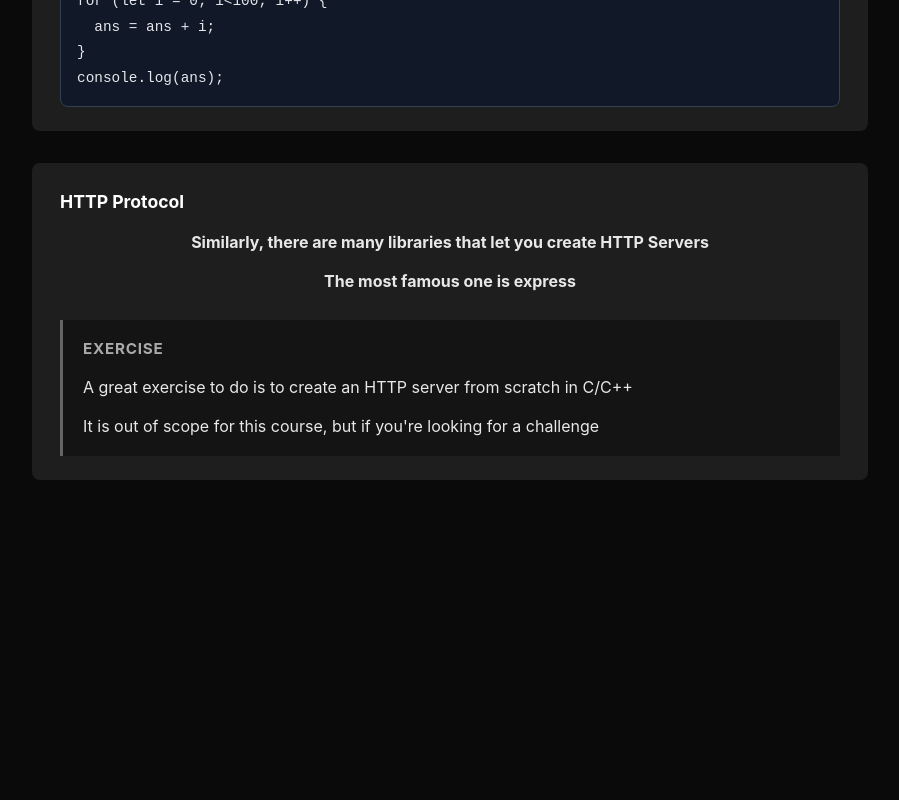
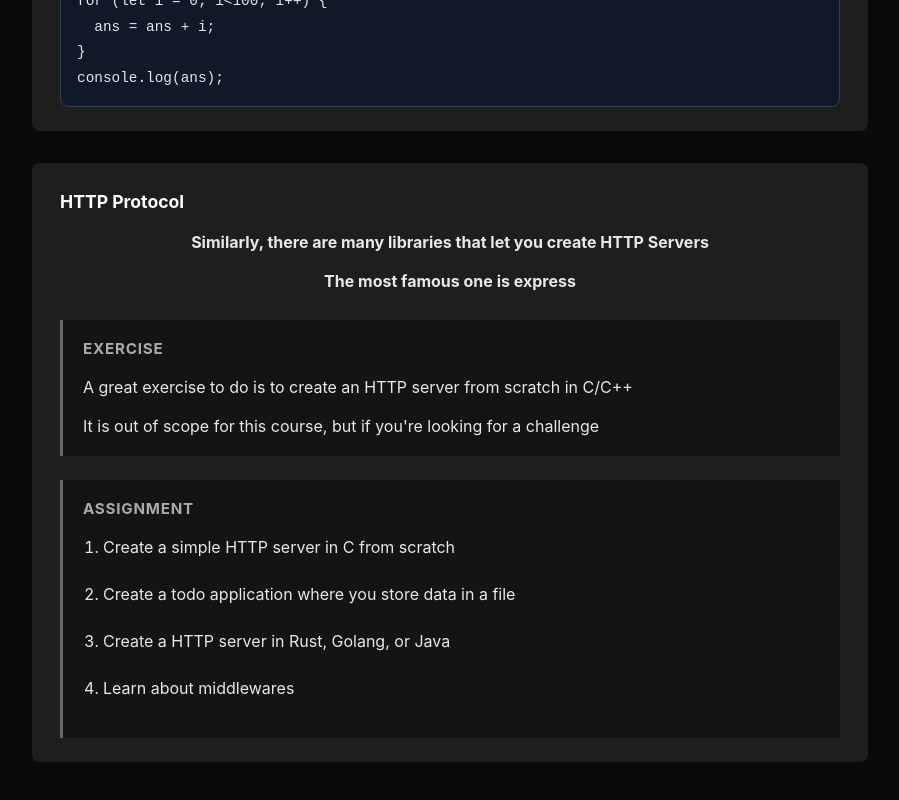
Before and after one commit to ADITYA2178/Notes-of-100-x-dev, a plain HTML site: page Notes/Week 2/Week 2.2 Express and Backend /Notes2-2.html in a window 1280 px wide. Shown: the part 6816-7616 px from the top of the page, without its empty margins (190-1089 px from the left). Before the commit the page ends 7360 px from the top, so only its background shows below. Drawn offline with Linux system fonts and the light colour scheme.

Commit message:
Add assignment section in Notes2-2.html with tasks for creating HTTP servers in various languages; fix string formatting in index.js for the Hello World response.

```diff
--- a/Notes/Week 2/Week 2.2 Express and Backend /Notes2-2.html
+++ b/Notes/Week 2/Week 2.2 Express and Backend /Notes2-2.html
@@ -370,6 +370,16 @@ console.log(ans);</code></pre>
       <p>A great exercise to do is to create an HTTP server from scratch in C/C++</p>
       <p>It is out of scope for this course, but if you're looking for a challenge</p>
     </div>
+
+    <div class="annotations">
+      <h3>Assignment</h3>
+      <ol>
+        <li>Create a simple HTTP server in C from scratch</li>
+        <li>Create a todo application where you store data in a file</li>
+        <li>Create a HTTP server in Rust, Golang, or Java</li>
+        <li>Learn about middlewares</li>
+      </ol>
+    </div>
   </div>
 
 </body>
--- a/http-server-1/index.js
+++ b/http-server-1/index.js
@@ -16,7 +16,8 @@ app.get("/request-handler", function(req, res) {
 })
 
 app.get('/', function(req, res) {
-    res.send(<h1>Hello World</h1>);
+
+    res.send('<h1>Hello World</h1>'); // This is a string
     // Backend can return html also
 })
 
```
